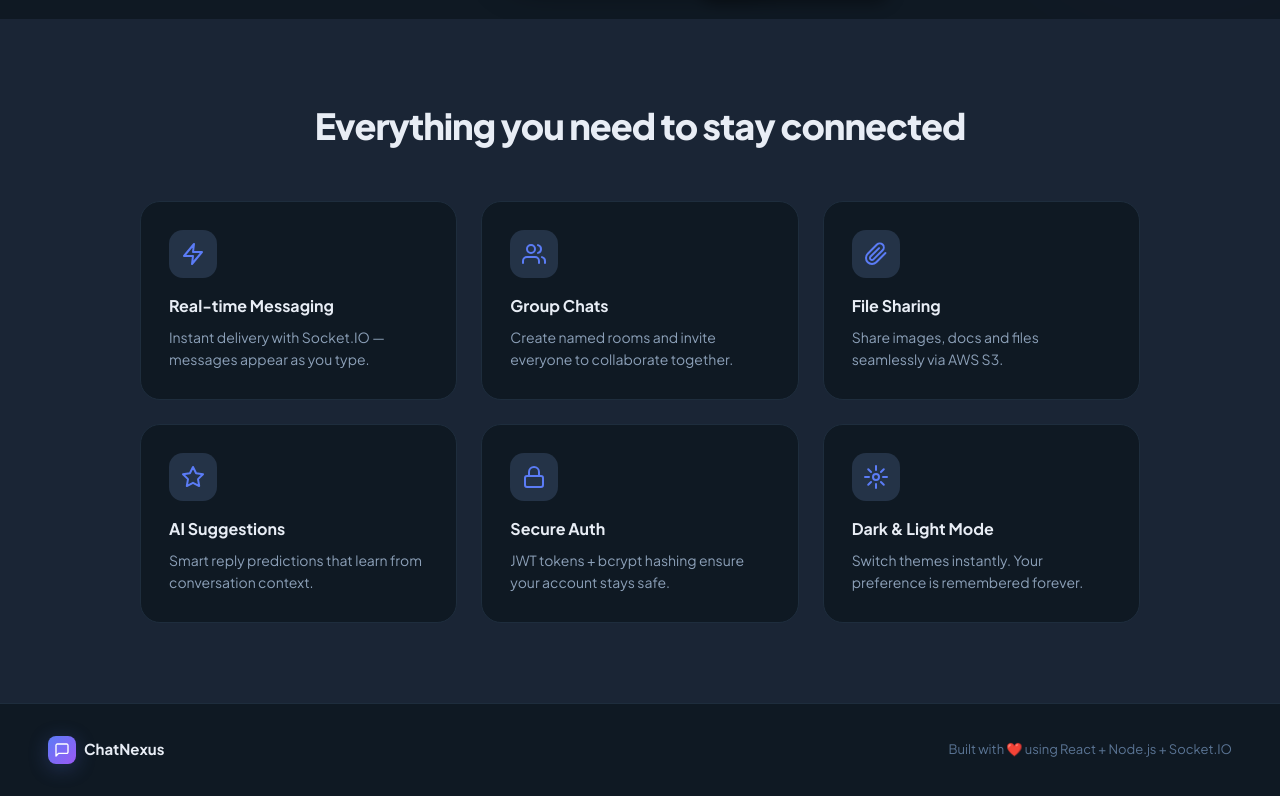
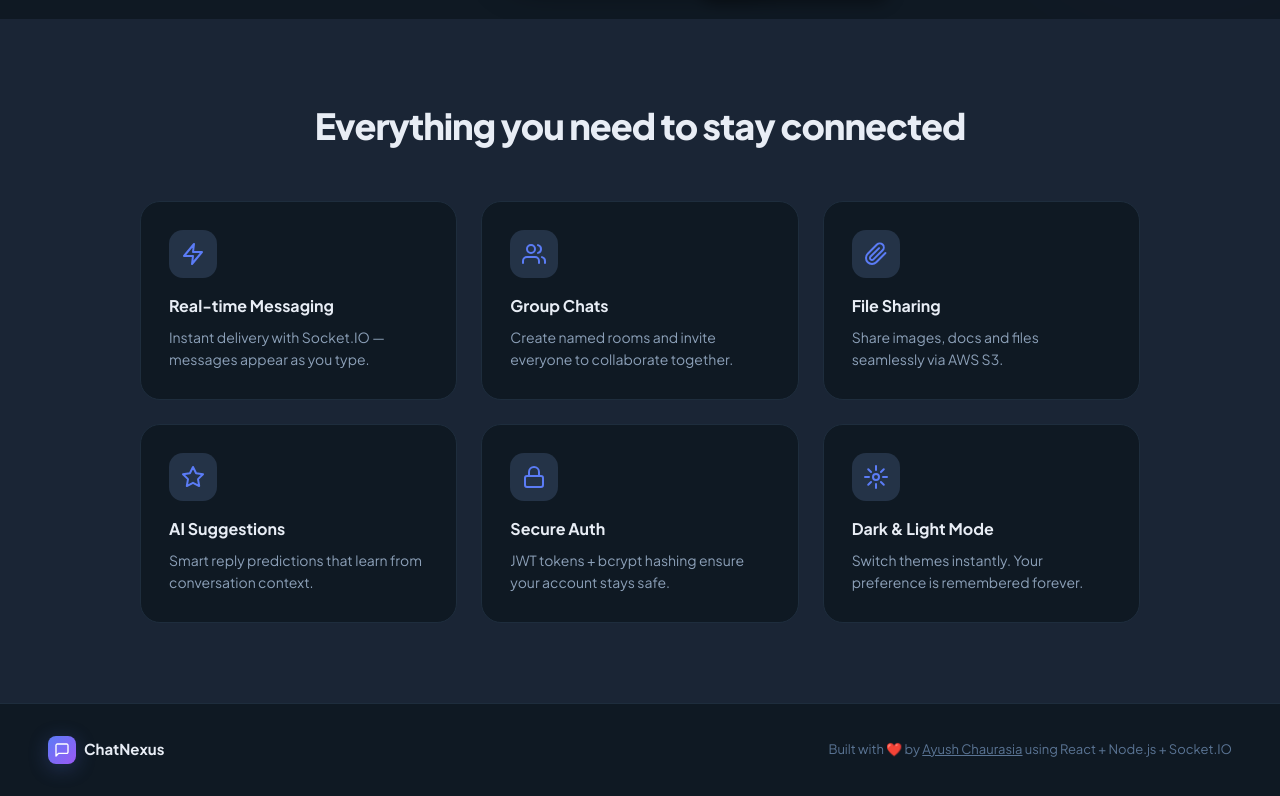
Before and after one commit to Ayushchaurasia24/ChatNexus, a React (Vite) app: page / in a window 1280 px wide. Shown: the part 1198-1994 px from the top of the page. Built offline with nearby package versions, Linux system fonts and the light colour scheme; no server answers.

Commit message:
add linkedin link in footer

```diff
--- a/src/pages/Landing.jsx
+++ b/src/pages/Landing.jsx
@@ -213,7 +213,7 @@ export default function Landing() {
           </div>
           ChatNexus
         </div>
-        <p className="footer-text">Built with ❤️ using React + Node.js + Socket.IO</p>
+        <p className="footer-text">Built with ❤️ by <a href="https://www.linkedin.com/in/ayush-chaurasia-791981233" target="_blank" rel="noreferrer" style={{color: "inherit", textDecoration: "underline"}}>Ayush Chaurasia</a> using React + Node.js + Socket.IO</p>
       </footer>
     </div>
   );
--- a/src/pages/Signup.jsx
+++ b/src/pages/Signup.jsx
@@ -130,7 +130,7 @@ function Signup() {
                   className="auth-input"
                   type="text"
                   name="name"
-                  placeholder="Ayush Sharma"
+                  placeholder="Ayush...."
                   value={formData.name}
                   onChange={handleChange}
                   autoComplete="name"
```
